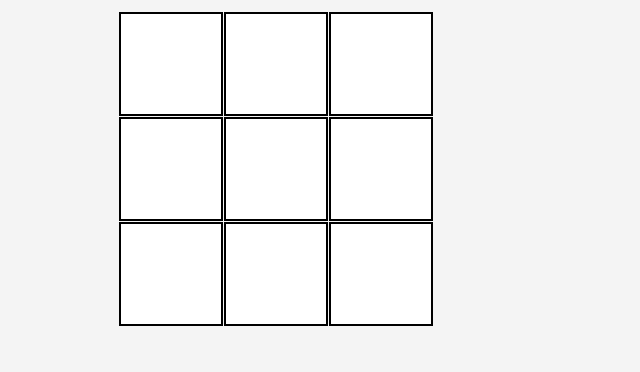
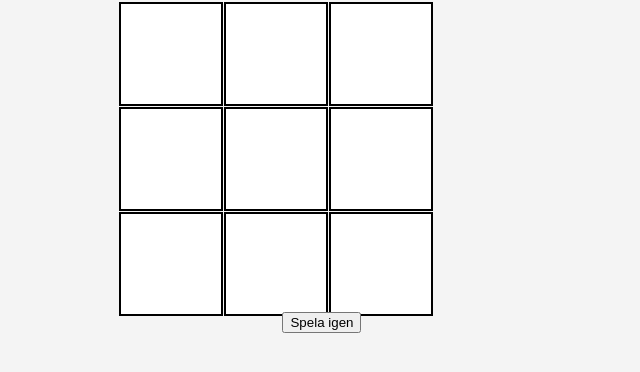
Before and after one commit to Kian-och-Pappa/3-i-rad, a plain HTML site: page index.html in a window 1280 px wide. Shown: the part 272-644 px from the top of the page, without its empty margins (318-958 px from the left). Drawn offline with Linux system fonts and the light colour scheme.

Commit message:
Update index.html

```diff
--- a/index.html
+++ b/index.html
@@ -21,6 +21,6 @@
     <div class="cell" data-index="7"></div>
     <div class="cell" data-index="8"></div>
 </div>
+<button id="reset-button">Spela igen</button> <!-- Lägg till knappen -->
 </div>
 </body>
-</html>
```
